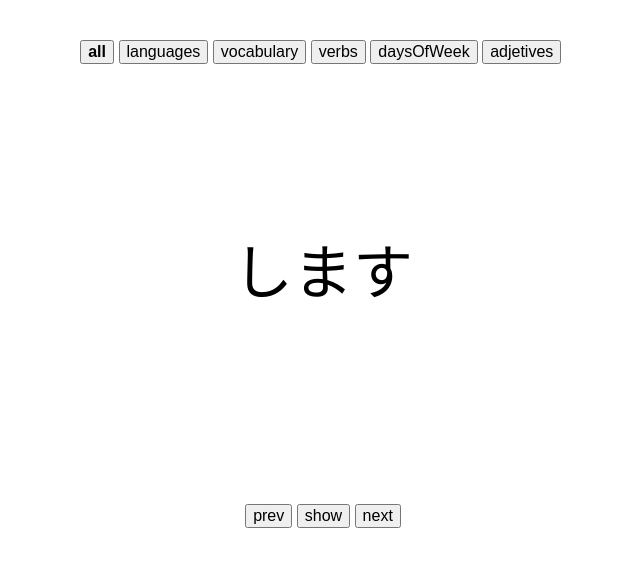
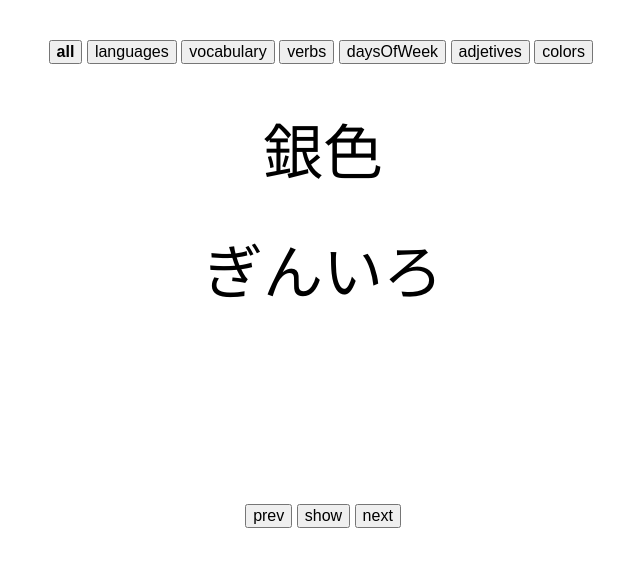
Before and after one commit to mribichich/japanese-lingo, a React (Create React App) app: page / in a window 1280 px wide. Shown: the top 566 px of the page, without its empty margins (317-957 px from the left). Built offline with nearby package versions, Linux system fonts and the light colour scheme.

Commit message:
Improved word types and updated libs

```diff
--- a/src/App.tsx
+++ b/src/App.tsx
@@ -1,8 +1,8 @@
+import { flatten, ifElse, map, pipe, sortBy } from 'ramda';
 import React, { useState } from 'react';
-import words, { Words, Word } from './words';
 import styled from 'styled-components';
-import { flatten } from 'ramda';
 import { shuffle } from './utils';
+import words, { Word, Words } from './words';
 
 const Container = styled.div`
   text-align: center;
@@ -30,8 +30,8 @@ const ControlsButton = styled.button`
 const App: React.FC = () => {
   const [currentWordIndex, setCurrentWordIndex] = useState(0);
   const [showTranslation, setShowTranslation] = useState(false);
-  const [section, setSection] = useState('all');
-  const [wordsToUse, setWordsToUse] = useState(shuffle(flatten<Word>(Object.values(words))));
+  const [section, setSection] = useState<keyof Words | undefined>(undefined);
+  const [wordsToUse, setWordsToUse] = useState(shuffle(flatten(Object.values(words))));
 
   function prevWord() {
     setCurrentWordIndex(currentWordIndex !== 0 ? currentWordIndex - 1 : wordsToUse.length - 1);
@@ -47,27 +47,39 @@ const App: React.FC = () => {
     }, 1500);
   }
 
-  function handleOnSectionChange(section: string) {
+  function handleOnSectionChange(section: keyof Words | undefined) {
     return () => {
       setSection(section);
-      setWordsToUse(section === 'all' ? shuffle(flatten<Word>(Object.values(words))) : words[section]);
+      setWordsToUse(
+        pipe<keyof Words | undefined, Word[], Word[]>(
+          ifElse(
+            m => !m,
+            () => flatten(Object.values(words)),
+            (m: keyof Words) => words[m]
+          ),
+          shuffle
+        )(section)
+      );
+      setCurrentWordIndex(0);
     };
   }
 
   const wordToUse = wordsToUse[currentWordIndex];
+
+  const translations = sortBy(Boolean, [wordToUse.spanish, wordToUse.english]);
 
   return (
     <Container>
       <br />
       <br />
       <div>
-        <SectionButton current={section === 'all'} onClick={handleOnSectionChange('all')}>
+        <SectionButton current={!section} onClick={handleOnSectionChange(undefined)}>
           all
         </SectionButton>
         &nbsp;
         {Object.keys(words).map(m => (
           <span key={m}>
-            <SectionButton current={section === m} onClick={handleOnSectionChange(m)}>
+            <SectionButton current={section === m} onClick={handleOnSectionChange(m as keyof Words)}>
               {m}
             </SectionButton>
             &nbsp;
@@ -78,11 +90,16 @@ const App: React.FC = () => {
       <br />
       <WordContainer>{wordToUse.kanji}</WordContainer>
       <br />
-      <WordContainer>{wordToUse.furigana || wordToUse.romaji}</WordContainer>
-      <br />
-      <MeaningWord>{showTranslation && wordToUse.spanish}</MeaningWord>
-      <br />
-      <MeaningWord>{showTranslation && wordToUse.english}</MeaningWord>
+      <WordContainer>{wordToUse.furigana}</WordContainer>
+      {map(
+        m => (
+          <>
+            <br />
+            <MeaningWord>{showTranslation && m}</MeaningWord>
+          </>
+        ),
+        translations
+      )}
       <br />
       <br />
       <ControlsButton onClick={prevWord}>prev</ControlsButton>&nbsp;
--- a/src/utils.ts
+++ b/src/utils.ts
@@ -1,4 +1,4 @@
-export function shuffle(a: any[]) {
+export function shuffle<T>(a: T[]) {
   for (let i = a.length - 1; i > 0; i--) {
     const j = Math.floor(Math.random() * (i + 1));
     [a[i], a[j]] = [a[j], a[i]];
--- a/src/words.ts
+++ b/src/words.ts
@@ -1,21 +1,26 @@
-export type Word = {
+export type SpanishWord = { spanish: string };
+
+export type EnglishWord = { english: string };
+
+export type Word = ((SpanishWord & Partial<EnglishWord>) | (EnglishWord & Partial<SpanishWord>)) & {
   module?: string;
-  spanish: string;
-  english?: string;
-  romaji?: string;
   furigana: string;
-  kanji: string;
+  kanji?: string;
 };
+
 export type Words = {
-  [key: string]: Word[];
-
+  languages: Word[];
   vocabulary: Word[];
   verbs: Word[];
+  daysOfWeek: Word[];
+  adjetives: Word[];
+  colors: Word[];
 };
 
-export default {
+const words: Words = {
   languages: [
     { module: '1', spanish: 'ingles', furigana: 'えいご', kanji: '' },
+    { spanish: 'ingles', furigana: 'えいご', kanji: '' },
     // { module: '', spanish: '',  furigana: '', kanji: '' },
     // { module: '', spanish: '',  furigana: '', kanji: '' },
     // { module: '', spanish: '',  furigana: '', kanji: '' },
@@ -23,20 +28,15 @@ export default {
     // { module: '', spanish: '',  furigana: '', kanji: '' },
   ],
   vocabulary: [
-    { module: '1', spanish: 'lapicera', romaji: 'bôrupen', furigana: 'ボウルペン', kanji: '' },
-    { module: '1', spanish: 'lapiz de mina', romaji: 'shâbupen', furigana: '', kanji: '' },
-    { module: '1', spanish: 'lapiz', romaji: 'enpitsu', furigana: 'えんぴつ', kanji: '' },
-    { module: '1', spanish: 'saca puntas', romaji: 'enpitsukezuri', furigana: 'えんぴつけずり', kanji: '鉛筆削り' },
-    { module: '1', spanish: 'liquid paper', romaji: 'inkukeshi', furigana: '', kanji: '' },
-    { module: '1', spanish: '', romaji: 'keshigomu', furigana: '', kanji: '' },
-    { module: '1', spanish: 'cartuchera', romaji: 'fudebako', furigana: '', kanji: '' },
-    { module: '1', spanish: 'bolso, cartera', romaji: 'kaban', furigana: '', kanji: '' },
-    { module: '1', spanish: 'carpeta', romaji: 'baindâ', furigana: '', kanji: '' },
+    { module: '1', spanish: 'lapicera', furigana: 'ボウルペン', kanji: '' },
+    { module: '1', spanish: 'lapiz', furigana: 'えんぴつ', kanji: '' },
+    { module: '1', spanish: 'saca puntas', furigana: 'えんぴつけずり', kanji: '鉛筆削り' },
+    { module: '1', spanish: 'bolso, cartera', furigana: 'かばん', kanji: '' },
     { module: 'general', spanish: 'pelicula', furigana: 'えいが', kanji: '' },
     { module: 'general', spanish: 'todos los dias', furigana: 'まいにち', kanji: '' },
     { module: 'general', spanish: 'diario', furigana: 'しんぶん', kanji: '' },
     { module: '', spanish: 'beisbol', furigana: 'やきゅう', kanji: '' },
-    { module: '', spanish: 'agua', furigana: 'みず', kanji: '' },
+    { module: '', spanish: 'agua', furigana: 'みず', kanji: '水' },
     { module: '', spanish: 'yo', furigana: 'わたし', kanji: '私' },
     { module: '', spanish: 'yo femenino', furigana: 'あたし', kanji: '' },
     { module: '', spanish: 'el', english: 'him', furigana: 'かれ', kanji: '彼' },
@@ -46,13 +46,7 @@ export default {
     { module: '', spanish: 'mi familia', furigana: 'かぞく', kanji: '' },
     { module: '', spanish: 'nada/todo', english: 'nothing/everything', furigana: 'なにも', kanji: '' },
     { module: '', spanish: 'nadie/todos', english: 'nobory/everybody', furigana: 'だれも', kanji: '' },
-    {
-      module: '',
-      spanish: 'en nigun lado/en todos lados',
-      english: 'anywhere/everywhere',
-      furigana: 'どこも',
-      kanji: '',
-    },
+    { spanish: 'en nigun lado/en todos lados', english: 'anywhere/everywhere', furigana: 'どこも' },
     { module: '', spanish: 'nunca/siempre', english: 'never/always', furigana: 'いつも', kanji: '' },
     { module: '', spanish: 'este año', furigana: 'ことし', kanji: '' },
     { module: '', spanish: 'año que viene', furigana: 'らいねん', kanji: '' },
@@ -70,7 +64,7 @@ export default {
     { module: '', spanish: 'izquierda', furigana: 'ひだり', kanji: '' },
     { module: '', spanish: 'enfrente', furigana: 'まえ', kanji: '' },
     { module: '', spanish: 'detras', furigana: 'うしろ', kanji: '' },
-    { module: '', spanish: 'arriba', furigana: 'うえ', kanji: '' },
+    { module: '', spanish: 'arriba', furigana: 'うえ', kanji: '上' },
     { module: '', spanish: 'debajo', furigana: 'した', kanji: '下' },
     { module: '', spanish: 'adentro', furigana: 'なか', kanji: '中' },
     { module: '', spanish: 'afuera', furigana: 'そと', kanji: '' },
@@ -159,10 +153,58 @@ export default {
     { spanish: 'ocupado', furigana: 'いそがしい', kanji: '' },
     { spanish: 'bullilloso, lugar con vida', english: 'busy', furigana: 'にぎやか', kanji: '' },
     { spanish: 'bueno, bien', furigana: 'いい', kanji: '' },
+    { english: 'near', furigana: 'ちかい', kanji: '' },
+    { english: 'far', furigana: 'とおい', kanji: '' },
+    { english: 'heavy', furigana: 'おもい' },
+    { english: 'light', furigana: 'かるい' },
+    { english: 'bright, light', furigana: 'あかるい' },
+    { english: 'dark', furigana: 'くらい' },
+    { english: 'dangerous', furigana: 'あぶない' },
+    { english: 'wide, spacious', furigana: 'ひろい' },
+    { english: 'narrow', furigana: 'せまい' },
+    { english: 'hot, spicy', furigana: 'からい' },
+    { english: 'noisy', furigana: 'うるさい' },
+    { english: 'strong', furigana: 'つよい' },
+    { english: 'weak', furigana: 'よわい' },
+    { english: 'many, a lot', furigana: 'おおい' },
+    { english: 'few, a little', furigana: 'すくない' },
+    { english: 'thick (cylindrical object)', furigana: 'ふとい' },
+    { english: 'thin (cylindrical object)', furigana: 'ほそい' },
+    { english: 'thick (flat object)', furigana: 'あつい' },
+    { english: 'thin (flat object)', furigana: 'うすい' },
+    { english: 'lovely, cute', furigana: 'かわいい' },
+    { english: 'painful', furigana: 'いたい' },
+    { english: 'happy, glad', furigana: 'うれしい' },
+    { english: 'sad', furigana: 'かなしい' },
+    { english: 'young', furigana: 'わかい' },
+    { english: 'fast, early', furigana: 'はやい' },
+    { english: 'slow, late', furigana: 'おそい' },
+    // { module: '', spanish: '',  furigana: '', kanji: '' },
+    // { module: '', spanish: '',  furigana: '', kanji: '' },
     // { module: '', spanish: '',  furigana: '', kanji: '' },
     // { module: '', spanish: '',  furigana: '', kanji: '' },
     // { module: '', spanish: '',  furigana: '', kanji: '' },
     // { module: '', spanish: '',  furigana: '', kanji: '' },
     // { module: '', spanish: '',  furigana: '', kanji: '' },
   ],
-} as Words;
+  colors: [
+    { english: 'color', furigana: 'いろ', kanji: '色' },
+    { english: 'orange', furigana: 'オレンジ', kanji: '' },
+    { english: 'yellow', furigana: 'きいろ', kanji: '黄色' },
+    { english: 'blue', furigana: 'あお', kanji: '青' },
+    { english: 'red', furigana: 'あか', kanji: '赤' },
+    { english: 'green', furigana: 'みどり', kanji: '緑' },
+    { english: 'black', furigana: 'くろ', kanji: '黒' },
+    { english: 'brown', furigana: 'ちゃいろ', kanji: '茶色' },
+    { english: 'pink', furigana: 'ピンク', kanji: '' },
+    { english: 'purple', furigana: 'むらさき', kanji: '紫' },
+    { english: 'white', furigana: 'しろ', kanji: '白' },
+    { english: 'gray', furigana: 'はいいろ', kanji: '灰色' },
+    { english: 'gold', furigana: 'きんいろ', kanji: '金色' },
+    { english: 'silver', furigana: 'ぎんいろ', kanji: '銀色' },
+    // { spanish: '', furigana: '', kanji: '' },
+    // { spanish: '', furigana: '', kanji: '' },
+  ],
+};
+
+export default words;
```
Also changed, not shown: package.json (+13 -13 lines), 1 other file (tests, documents, lock files or other folders).
